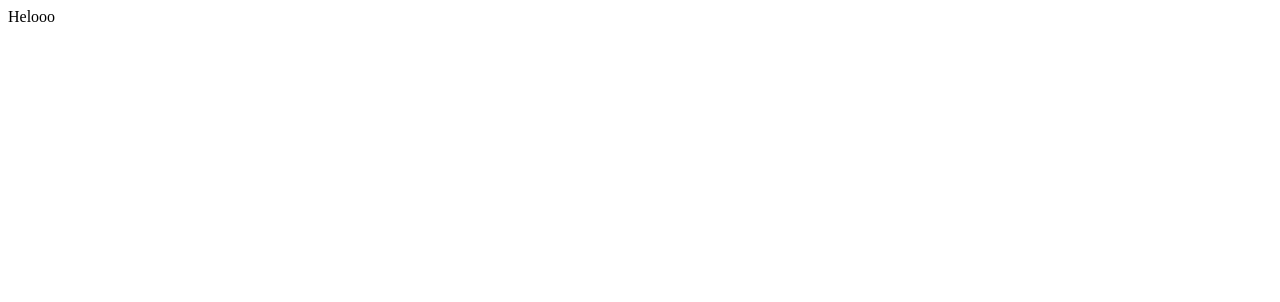
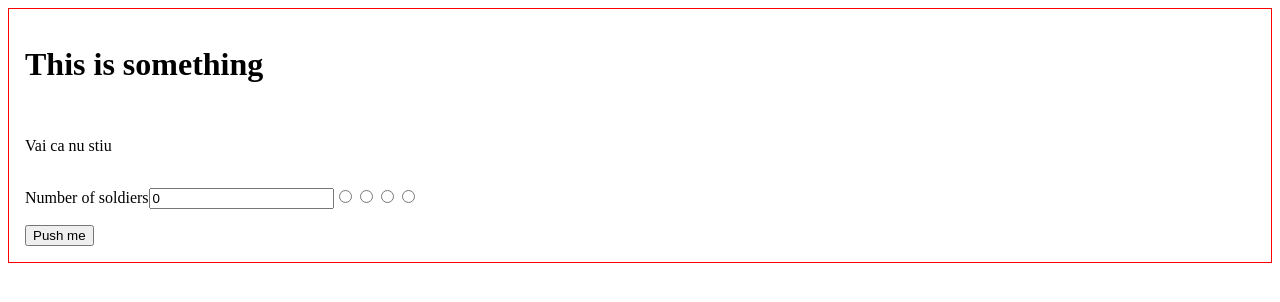
Before and after one commit to florin-bizgan/evony-utility, a React (Create React App) app: page / in a window 1280 px wide. Shown: the top 302 px of the page. Built offline with nearby package versions, Linux system fonts and the light colour scheme.

Commit message:
{quantity: 333, troopType: 'siege'}

```diff
--- /dev/null
+++ b/src/component/form/form.jsx
@@ -0,0 +1,40 @@
+import { Field, Formik } from 'formik'
+import * as S from './form.style'
+
+const initialValues = {
+  quantity: 0,
+  troopType: '',
+}
+
+
+
+
+const Form = () => {
+  const printeaza = (values, ) => {
+    console.log('Eu sunt printeaza', values)
+  }
+  return (
+    <Formik initialValues={initialValues} onSubmit={printeaza}>
+      {() => (
+    <S.Form>
+      <h1>This is something</h1>
+      <p>Vai ca nu stiu</p>
+      <div>
+        <label htmlFor="quantity">Number of soldiers</label>
+        <Field type="number" id='quantity' name='quantity'/>
+
+        <Field type="radio" id='ground' name='troopType' value="ground"/>
+        <Field type="radio" id='cavalry' name='troopType' value="cavalry"/>
+        <Field type="radio" id='archery' name='troopType' value="archery"/>
+        <Field type="radio" id='siege' name='troopType' value="siege"/>
+      </div>
+      <div>
+        <button type="submit">Push me</button>
+      </div>
+    </S.Form>
+      )}
+    </Formik>
+  )
+}
+
+export default Form
--- /dev/null
+++ b/src/component/form/form.style.js
@@ -0,0 +1,12 @@
+import styled from "styled-components";
+import {Form as FormikForm} from 'formik';
+
+export const Form = styled(FormikForm)`
+  border: 1px solid red;
+  padding: 1rem;
+
+  display: flex;
+  gap: 16px;
+  flex-direction: column;
+
+`
--- /dev/null
+++ b/src/component/form/index.js
@@ -0,0 +1 @@
+export {default as Form} from './form'
--- a/src/component/index.js
+++ b/src/component/index.js
@@ -1 +1,2 @@
 export {Utility} from './utility'
+export {Form} from './form'
--- a/src/component/utility/utility.jsx
+++ b/src/component/utility/utility.jsx
@@ -1,3 +1,9 @@
-const App = () => <div>Helooo</div>
+import { Form } from "..";
 
-export default App
+const App = () => (
+  <div>
+    <Form />
+  </div>
+);
+
+export default App;
```
